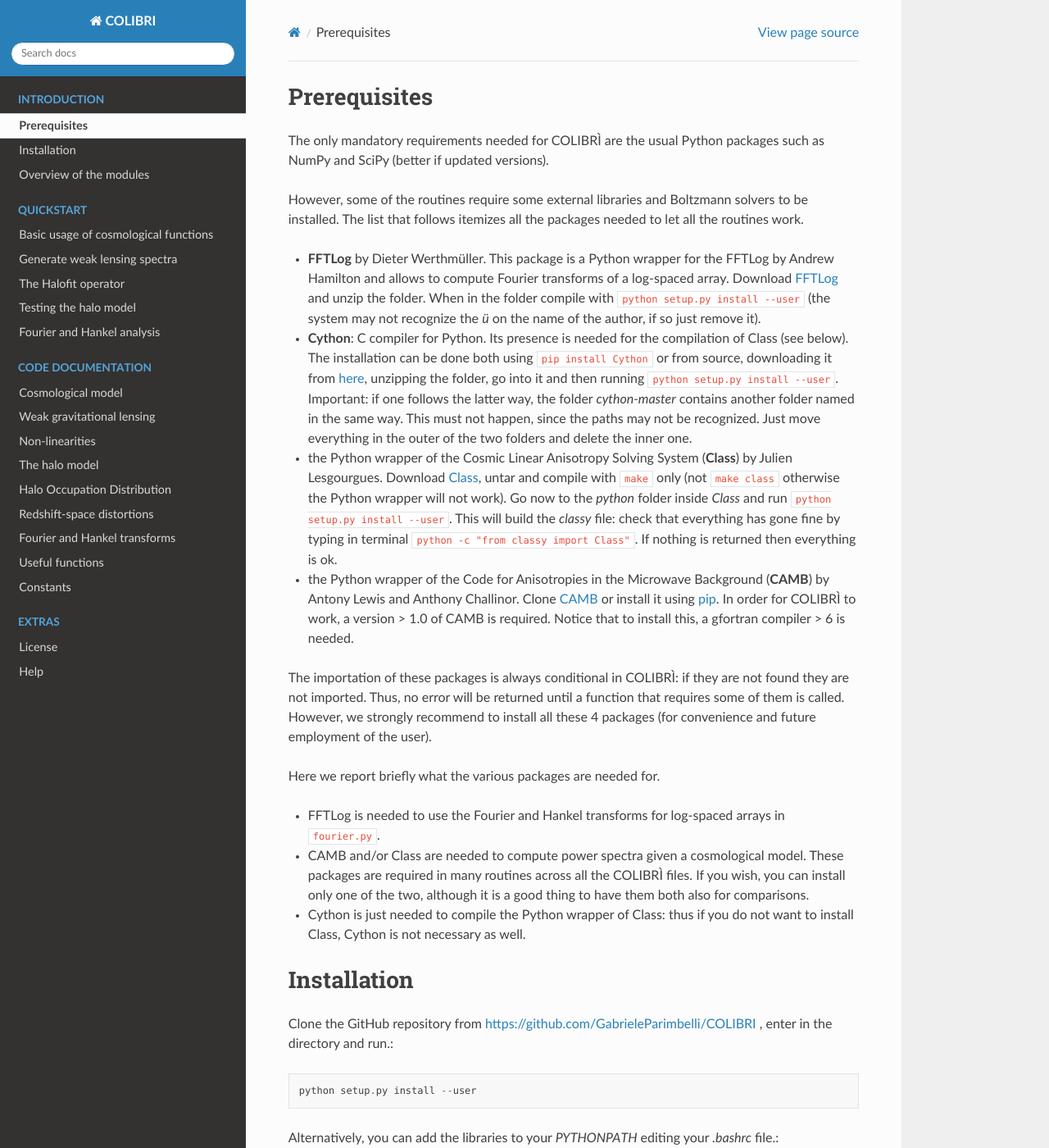
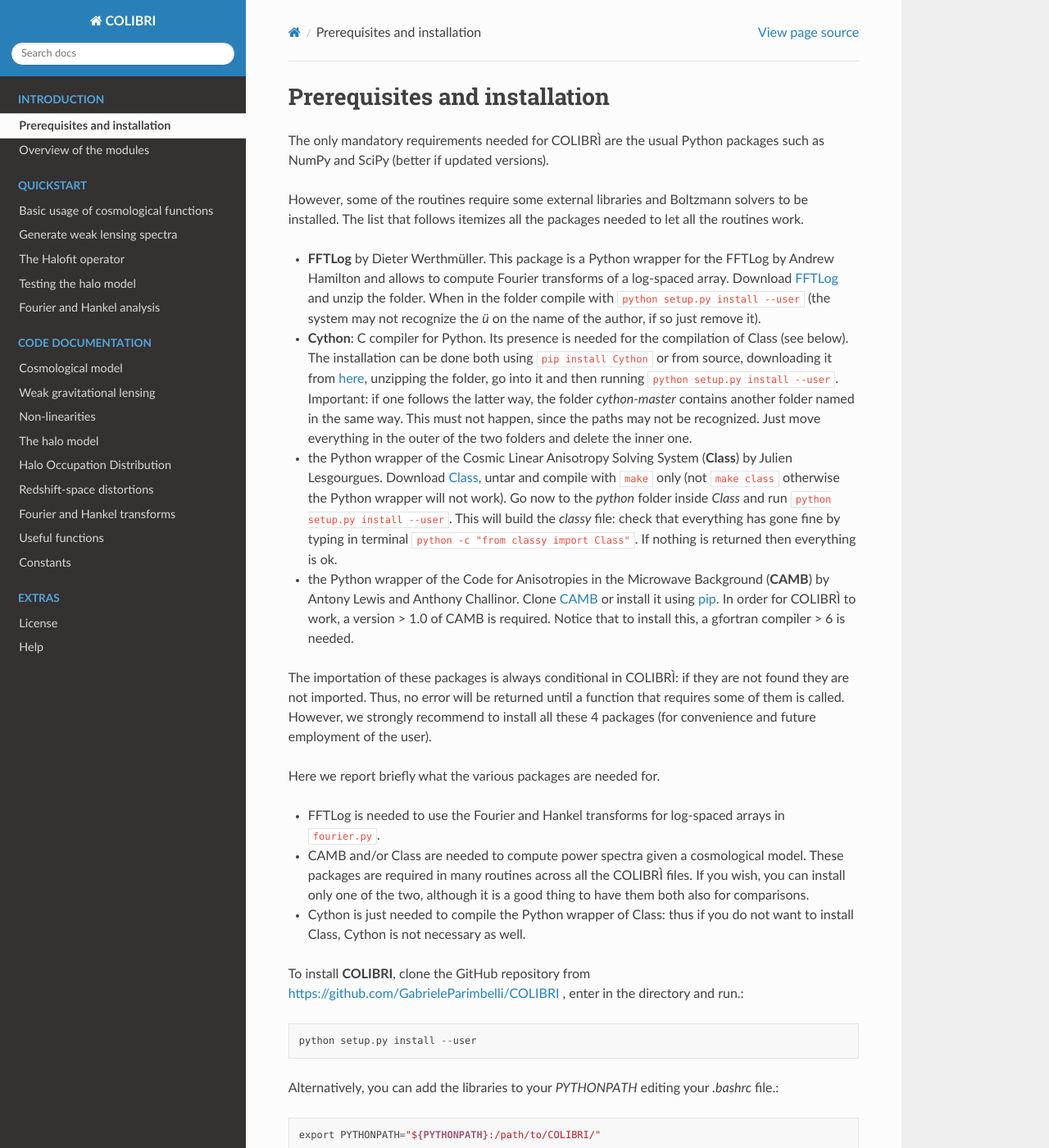
Before and after one commit to GabrieleParimbelli/COLIBRI, a Sphinx documentation site: the page built from doc/source/main/prerequisites.rst, in a window 1280 px wide and 1400 px high. Shown: the whole window at 82% size. Built offline with Sphinx 7.4.7 and the Read the Docs theme 2.0.0, drawn with Linux system fonts in a browser that asks for light colours.

Commit message:
Changed intro in documentation

```diff
--- a/doc/source/main/prerequisites.rst
+++ b/doc/source/main/prerequisites.rst
@@ -1,7 +1,7 @@
 .. _prerequisites:
 
-Prerequisites
-=============
+Prerequisites and installation
+==============================
 
 The only mandatory requirements needed for COLIBRÌ are the usual Python packages such as NumPy and SciPy (better if updated versions).
 
@@ -28,10 +28,8 @@
 
 * Cython is just needed to compile the Python wrapper of Class: thus if you do not want to install Class, Cython is not necessary as well.
 
-Installation
-=============
 
-Clone the GitHub repository from `<https://github.com/GabrieleParimbelli/COLIBRI>`_ , enter in the directory and run.::
+To install **COLIBRI**, clone the GitHub repository from `<https://github.com/GabrieleParimbelli/COLIBRI>`_ , enter in the directory and run.::
 
     python setup.py install --user
 
```
